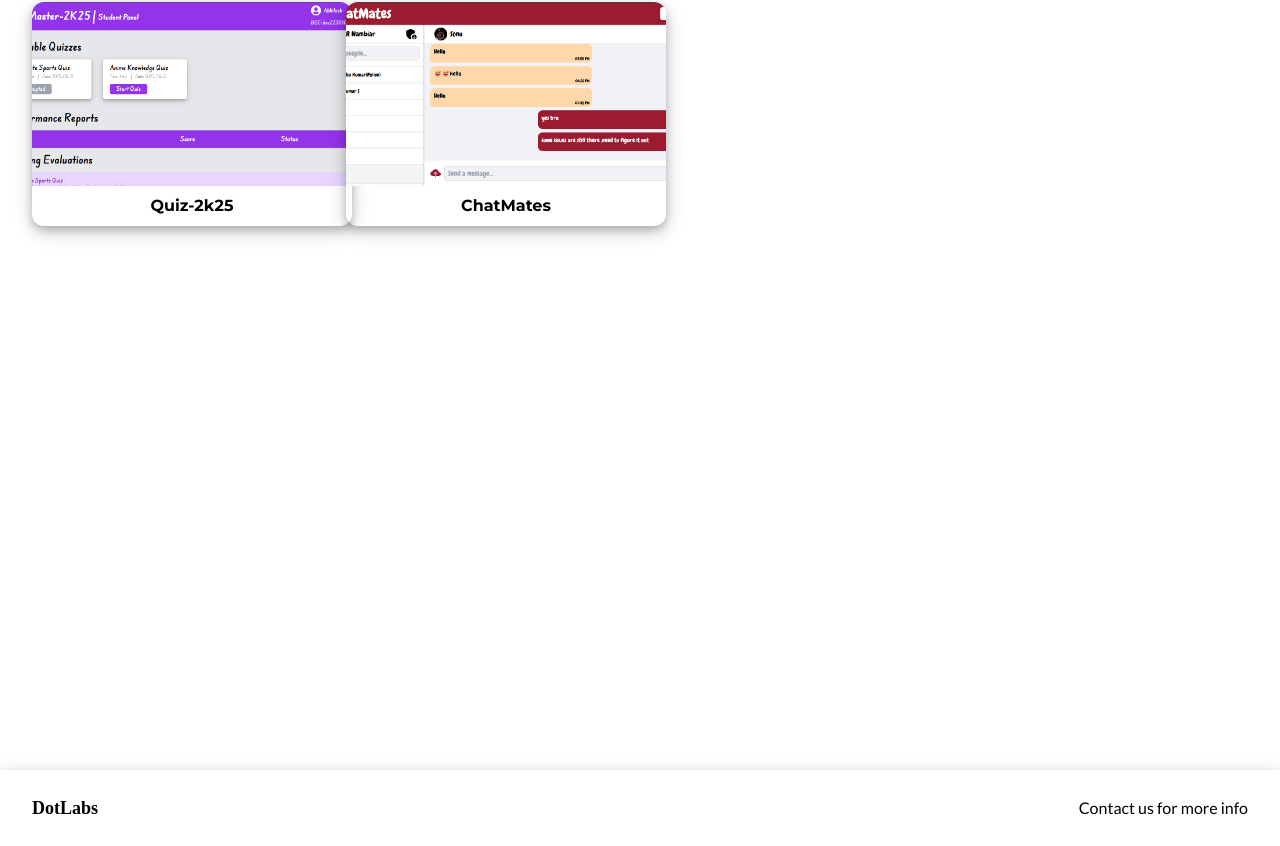
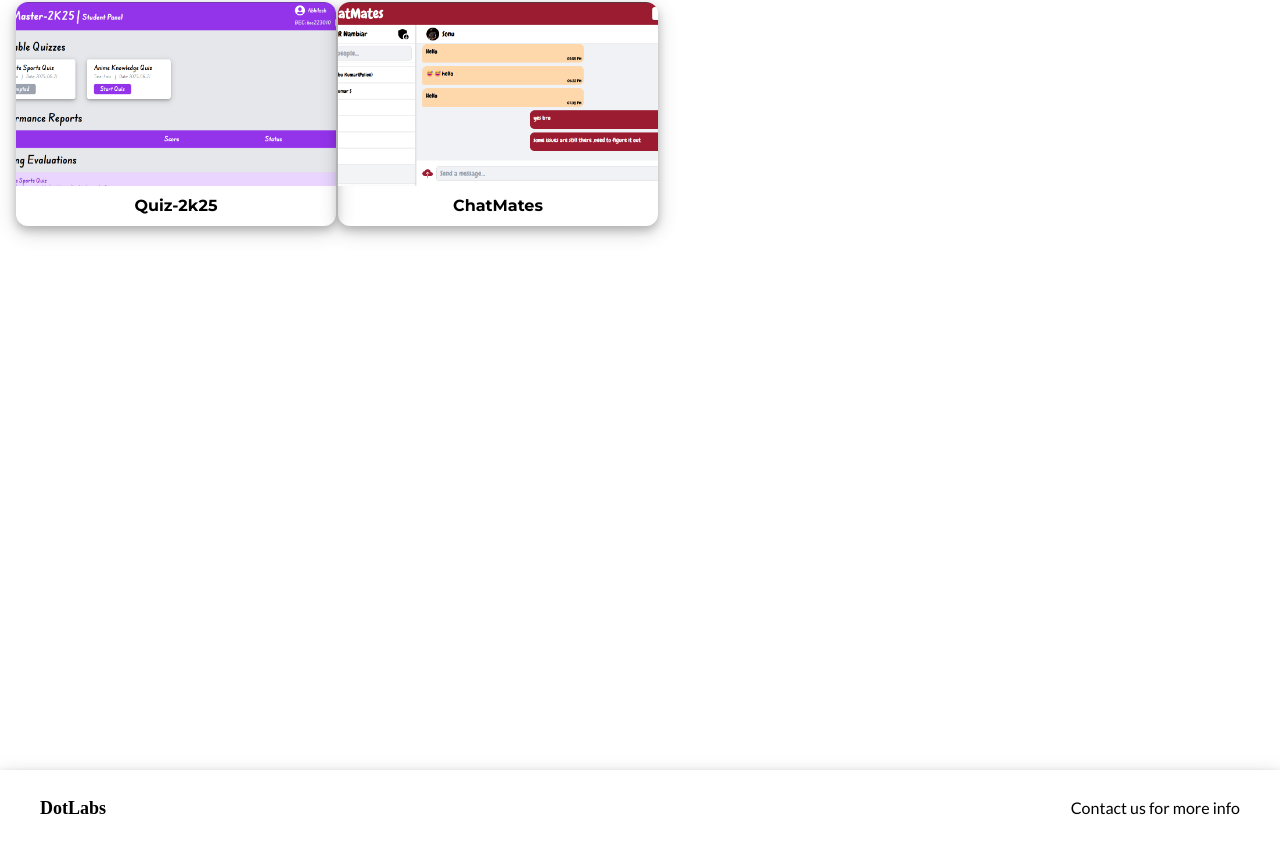
Before and after one commit to Nikhil4002-50-82/DotLabs, a React (Vite) app in the folder client/: page / in a window 1280 px wide. Shown: the part 122-968 px from the top of the page. Built offline with nearby package versions, Linux system fonts and the light colour scheme; a web font is replaced by a local one.

Commit message:
modified client

```diff
--- a/client/src/components/Footer.tsx
+++ b/client/src/components/Footer.tsx
@@ -1,6 +1,6 @@
 const Footer = () => {
   return (
-    <div className="relative bottom-0 px-[2em] py-[1.5em] shadow-custom flex items-center justify-between">
+    <div className="relative bottom-0 px-[2.5em] py-[1.5em] shadow-custom flex items-center justify-between">
       <h3 className="font-DotLabs text-lg font-semibold">DotLabs</h3>
       <p>Contact us for more info</p>
     </div>
--- a/client/src/components/Home.tsx
+++ b/client/src/components/Home.tsx
@@ -6,7 +6,8 @@ const Home = () => {
   return (
     <div>
       <Header />
-      <div className="px-[2em] py-[2em] h-[100dvh] grid grid-cols-4 gap-10">
+      <div className="px-[1em] py-[2em] h-[100dvh] grid grid-cols-4 gap-10">
+        {/* add your projects here bro */}
         <ProjectComp title="Quiz-2k25" projectSrc="/quiz-2k25.png" />
         <ProjectComp title="ChatMates" projectSrc="/ChatMates.png" />
       </div>
```
